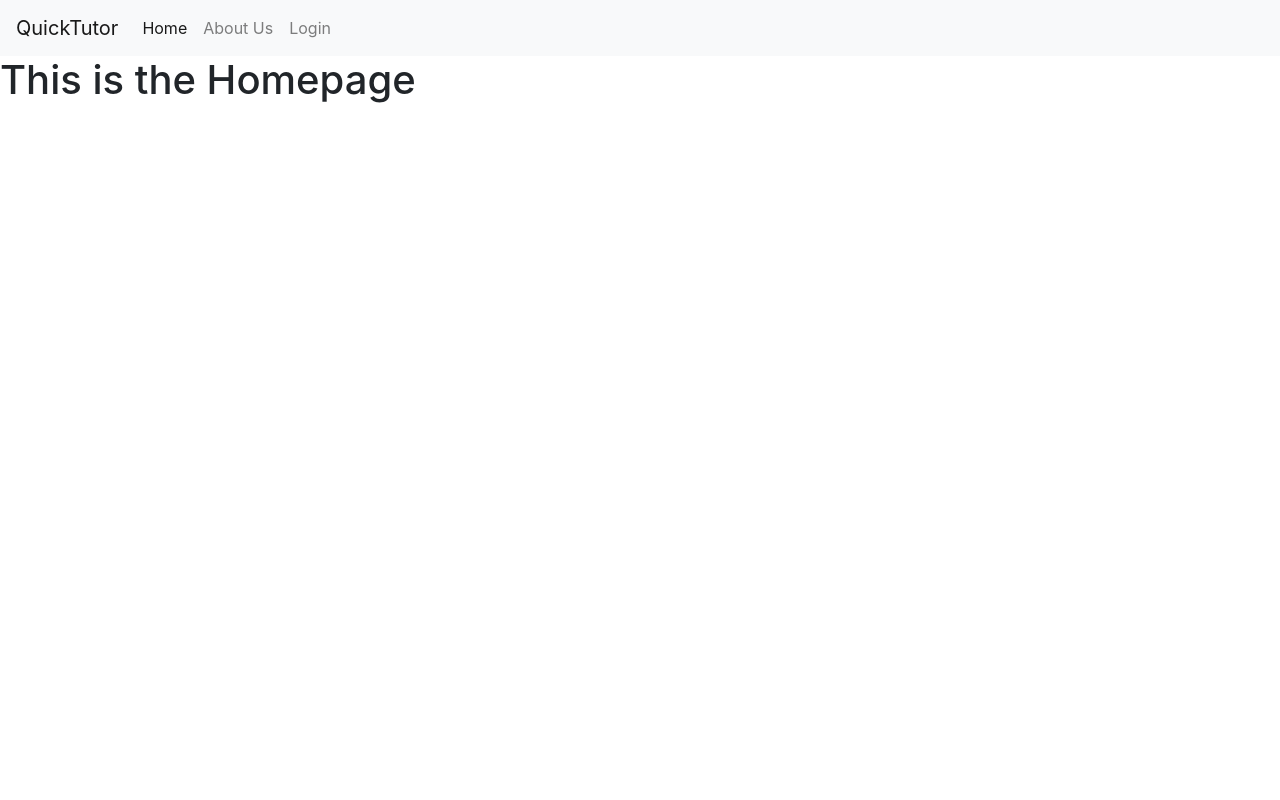
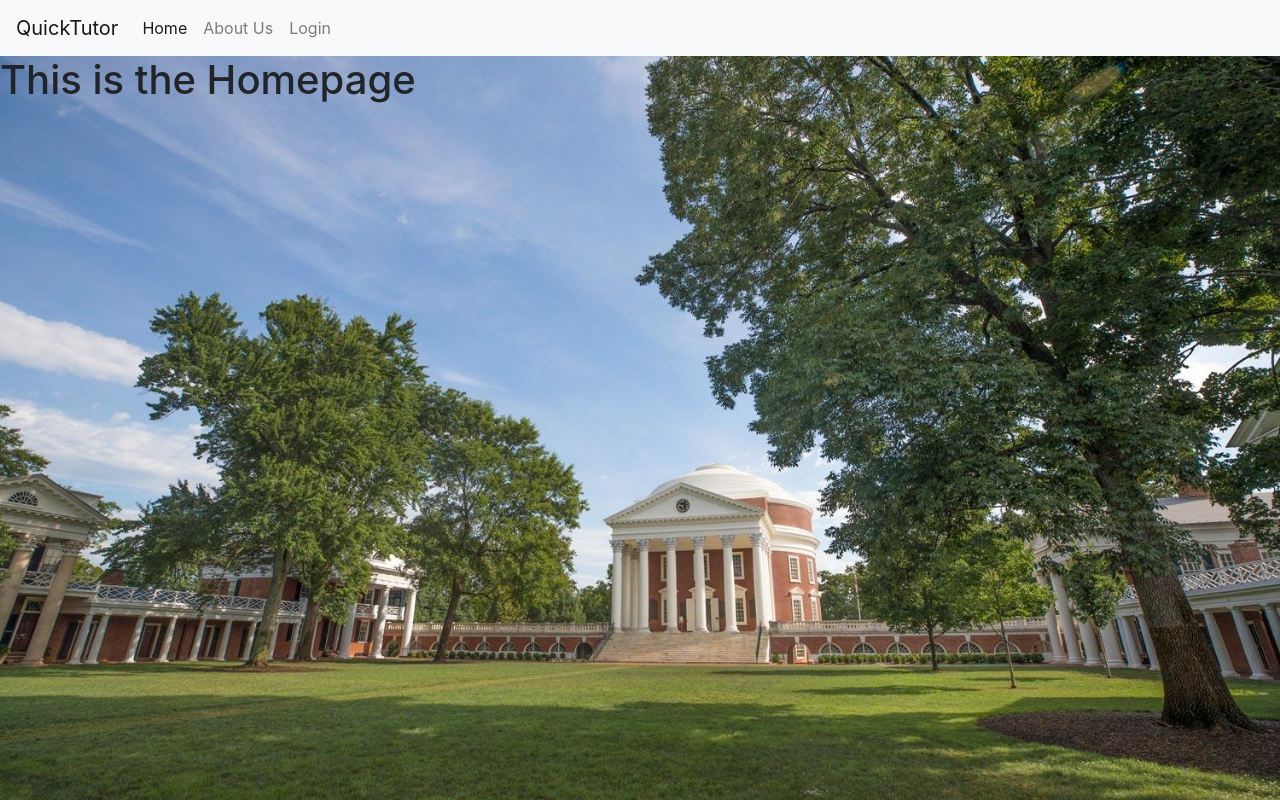
Before and after one commit to jam3gw/QuickTutorApp, a Django app: page / in a window 1280 px wide. Run offline with Django 3.2, Linux system fonts and the light colour scheme; some libraries are stand-ins or nearby versions.

Commit message:
Updated the homepage background

```diff
--- /dev/null
+++ b/QuickTutor/static/homepage_style.css
@@ -0,0 +1,8 @@
+li link {
+    color: green;
+}
+
+body {
+    background: url('images/tundy.jpg') no-repeat center center fixed;
+    background-size: cover;
+}
--- a/QuickTutor/templates/QuickTutor/homepage.html
+++ b/QuickTutor/templates/QuickTutor/homepage.html
@@ -1,4 +1,5 @@
 <link rel="stylesheet" href="https://stackpath.bootstrapcdn.com/bootstrap/4.4.1/css/bootstrap.min.css" integrity="sha384-Vkoo8x4CGsO3+Hhxv8T/Q5PaXtkKtu6ug5TOeNV6gBiFeWPGFN9MuhOf23Q9Ifjh" crossorigin="anonymous">
+<link rel="stylesheet" type="text/css" href="static/homepage_style.css">
 <script src="https://stackpath.bootstrapcdn.com/bootstrap/4.4.1/js/bootstrap.min.js" integrity="sha384-wfSDF2E50Y2D1uUdj0O3uMBJnjuUD4Ih7YwaYd1iqfktj0Uod8GCExl3Og8ifwB6" crossorigin="anonymous"></script>
 
 <nav class="navbar navbar-expand-lg navbar-light bg-light">
```
Also changed, not shown: QuickTutor/static/images/dogs.jpg (added), QuickTutor/static/images/tundy.jpg (added).
